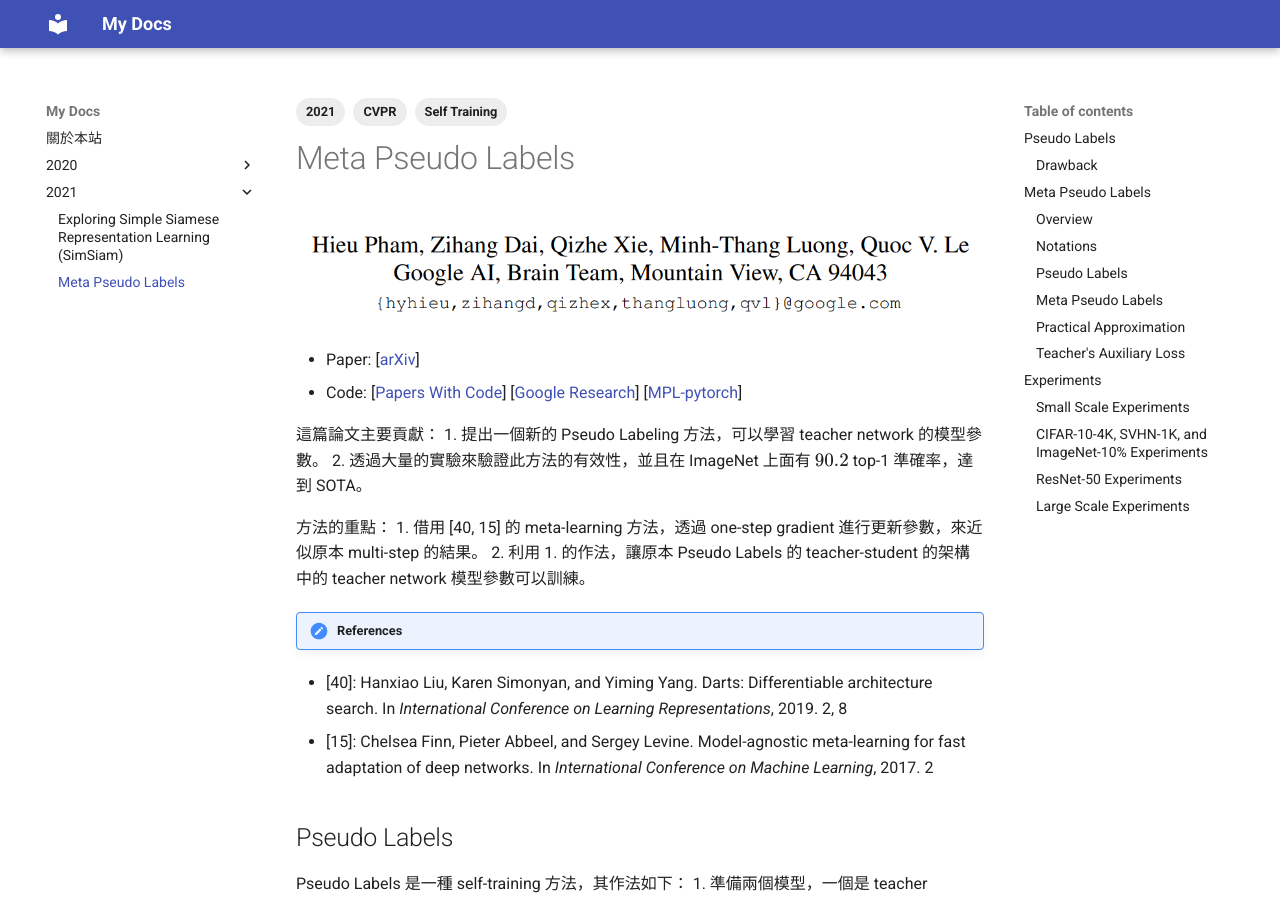
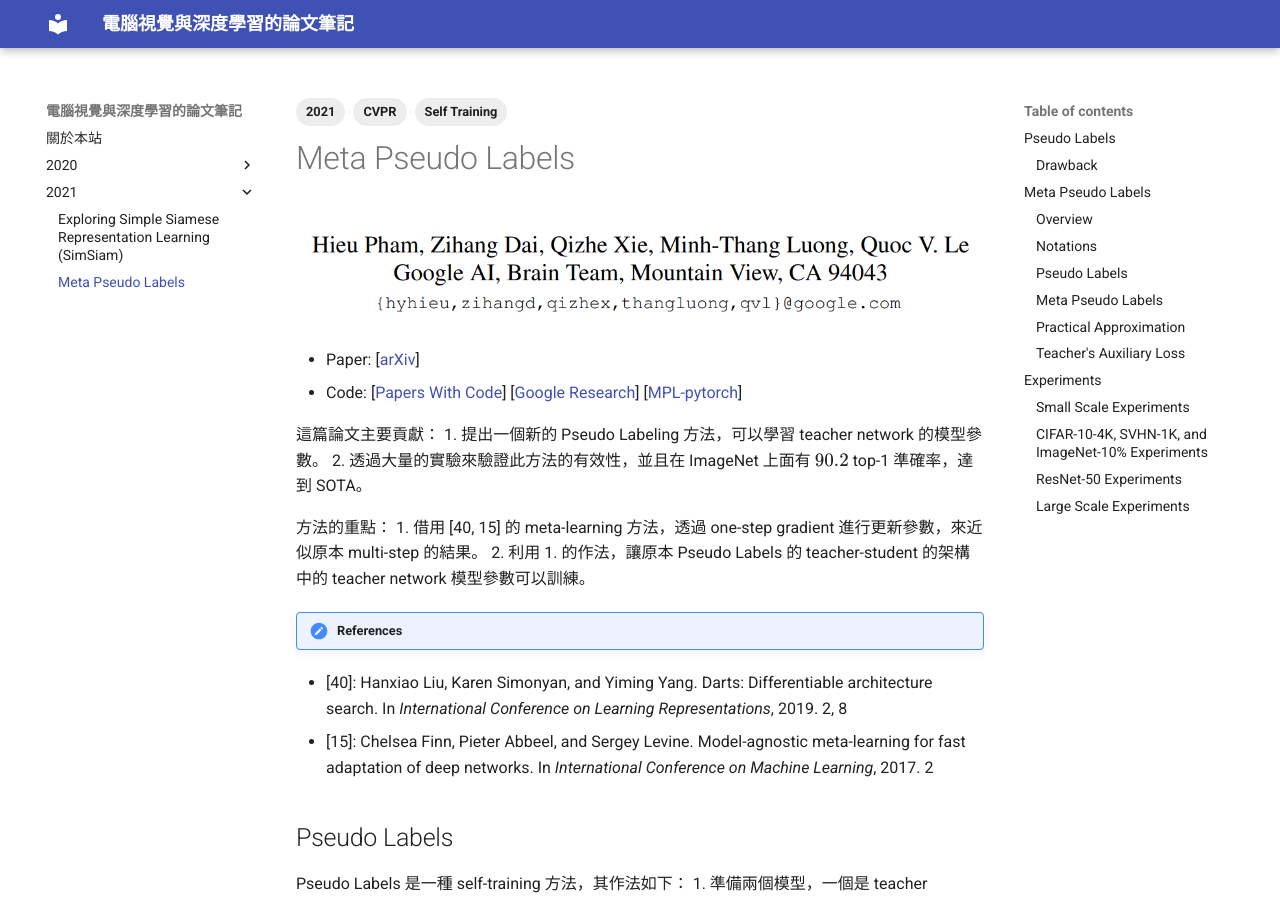
Before and after one commit to aquastripe/paper-notes, an MkDocs documentation site: the page built from docs/2021/meta-pseudo-labels.md, in a window 1280 px wide and 900 px high. Built offline with MkDocs 1.6.1 and Material for MkDocs 9.7.7, drawn with Linux system fonts in a browser that asks for light colours.

Commit message:
feat: rename site name

```diff
--- a/mkdocs.yml
+++ b/mkdocs.yml
@@ -1,4 +1,4 @@
-site_name: My Docs
+site_name: 電腦視覺與深度學習的論文筆記
 
 theme:
   name: material
```
